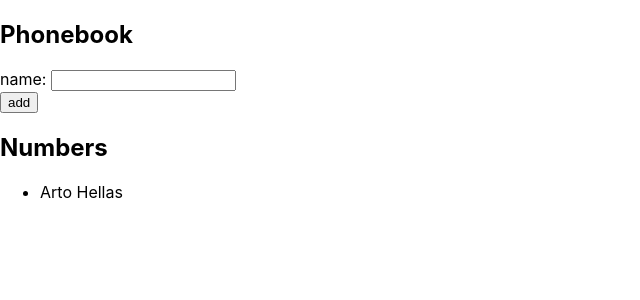
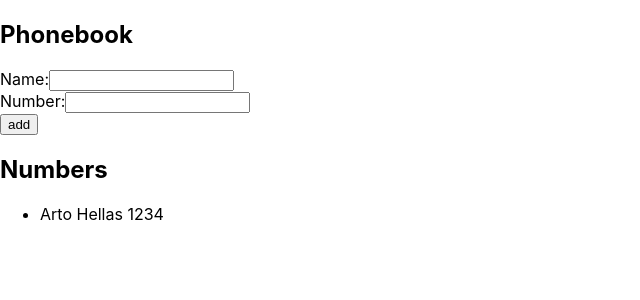
Before and after one commit to katya450/FullStackMooc2020_2, a React (Create React App) app: page / in a window 1280 px wide. Shown: the top 300 px of the page, without its empty margins (0-640 px from the left). Built offline with nearby package versions, Linux system fonts and the light colour scheme.

Commit message:
2.7 & 2.8

```diff
--- a/src/App.js
+++ b/src/App.js
@@ -1,18 +1,25 @@
 import React, { useState } from 'react'
 
 const Person = ({person}) => {
-  return <li>{person.name}</li>;
+return <li>{person.name} {person.number}</li>;
 }
 
 const App = () => {
 
-  const addName = (event) => {
+  const addPerson = (event) => {
     event.preventDefault();
     const newPerson = {
-      name: newName
+      name: newName,
+      number: newNumber
     }
-    setPersons(persons.concat(newPerson));
-    setNewName('');
+    const personsNames = persons.map(person => person.name)
+    if (personsNames.includes(newPerson.name)){
+      alert(`${newPerson.name} is already in phonebook you blind dumbass`);
+    } else {
+      setPersons(persons.concat(newPerson));
+    }
+    setNewName('')
+    setNewNumber('')
   }
 
   const handleNewNameChange = (event) => {
@@ -20,20 +27,31 @@ const App = () => {
     setNewName(event.target.value)
   }
 
+  const handleNewNumberChange = (event) => {
+    console.log("number: ", event.target.value);
+    setNewNumber(event.target.value)
+  }
+
   const [ persons, setPersons] = useState([
-    { name: 'Arto Hellas' }
+    { name: 'Arto Hellas', number: 1234 }
   ])
 
   const [ newName, setNewName ] = useState('')
-
-  console.log(persons);
+  const [ newNumber, setNewNumber ] = useState('')
 
   return (
     <div>
       <h2>Phonebook</h2>
-      <form onSubmit={addName}>
+      <form onSubmit={addPerson}>
         <div>
-          name: <input value={newName} onChange={handleNewNameChange}/>
+          <label>Name:
+            <input value={newName} onChange={handleNewNameChange}/>
+          </label>
+          </div>
+          <div>
+          <label>Number:
+            <input value={newNumber} onChange={handleNewNumberChange}/>
+          </label>
         </div>
         <div>
           <button type="submit">add</button>
```
